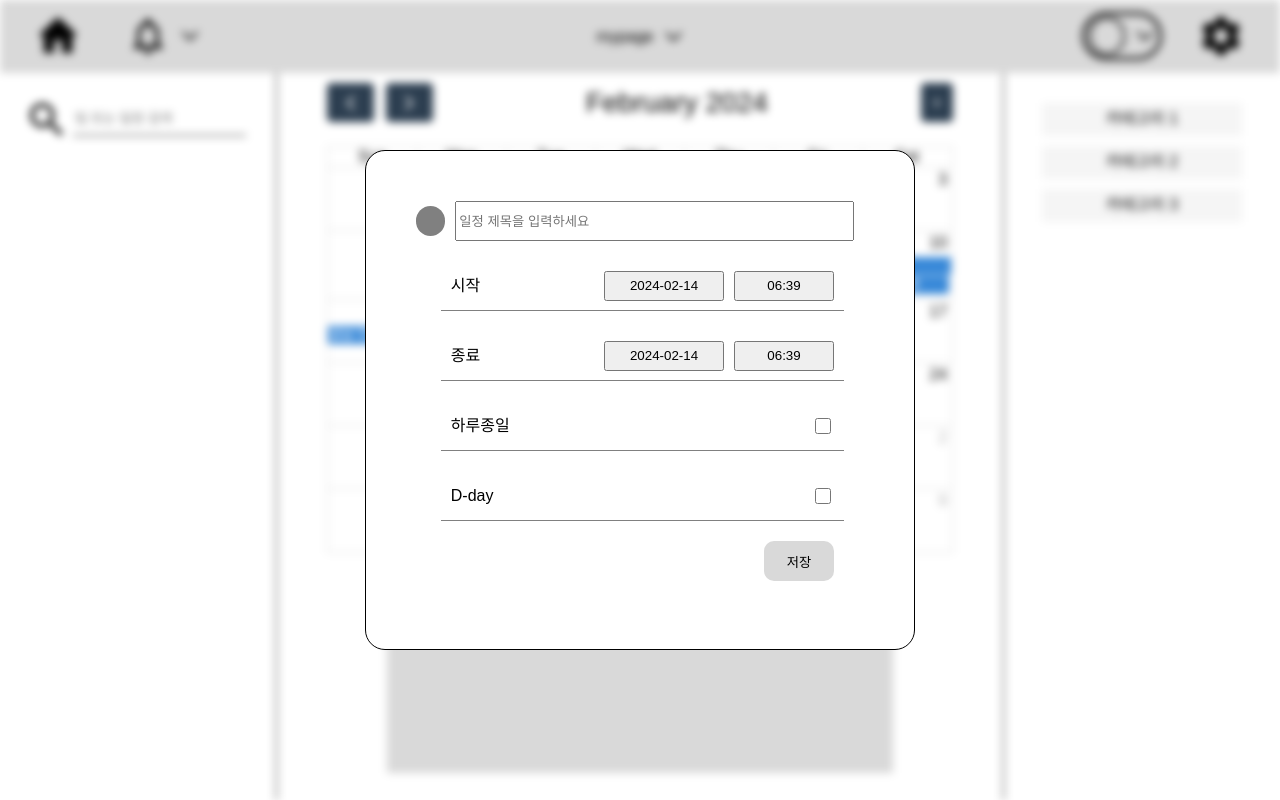
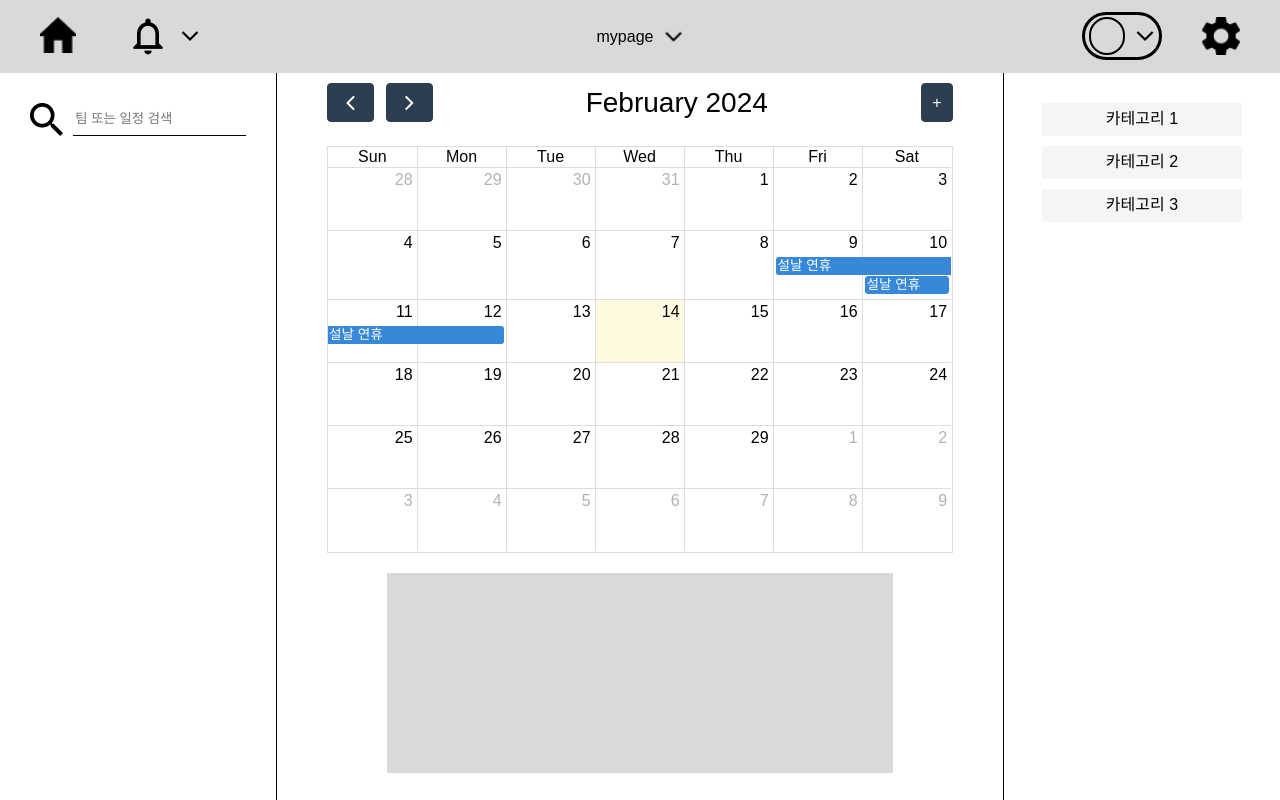
Before and after one commit to SFOC-scheduler/SFOC-frontend, a React (Create React App) app: page /main/mypage in a window 1280 px wide. Built offline with nearby package versions, Linux system fonts and the light colour scheme.

Commit message:
recoil popup state manage

```diff
--- a/package.json
+++ b/package.json
@@ -21,6 +21,7 @@
     "react-router-dom": "^5.2.0",
     "react-scripts": "5.0.1",
     "react-time-picker": "^6.6.0",
+    "recoil": "^0.7.7",
     "styled-components": "^6.1.8",
     "web-vitals": "^2.1.4"
   },
--- a/src/index.tsx
+++ b/src/index.tsx
@@ -3,6 +3,7 @@ import ReactDOM from "react-dom/client";
 import App from "./App";
 import { QueryClientProvider } from "react-query";
 import { QueryClient } from "react-query";
+import { RecoilRoot } from "recoil";
 
 const root = ReactDOM.createRoot(
   document.getElementById("root") as HTMLElement
@@ -12,8 +13,10 @@ const queryClient = new QueryClient();
 
 root.render(
   <div>
-    <QueryClientProvider client={queryClient}>
-      <App />
-    </QueryClientProvider>
+    <RecoilRoot>
+      <QueryClientProvider client={queryClient}>
+        <App />
+      </QueryClientProvider>
+    </RecoilRoot>
   </div>
 );
--- a/src/route/Main/Main.tsx
+++ b/src/route/Main/Main.tsx
@@ -8,8 +8,14 @@ import Main_LeftPanel from "./Main_LeftPanel";
 import Main_RightPanel from "./Main_RightPanel";
 import { useParams } from "react-router-dom";
 import MakeSchedule from "../PopUp/MakeSchedule";
+import { useRecoilState, useRecoilValue } from "recoil";
+import { makeSchedule } from "../PopUp/PopupState";
 
-const Container = styled.div`
+interface ContainerProps {
+  isBlurred: boolean;
+}
+
+const Container = styled.div<ContainerProps>`
   width: 100vw;
   height: 100vh;
   max-width: 1920px;
@@ -19,7 +25,7 @@ const Container = styled.div`
   display: flex;
   flex-direction: column;
   justify-content: center;
-  filter: blur(4px);
+  ${({ isBlurred }) => isBlurred && "filter: blur(4px);"}
 `;
 
 const MainContainer = styled.div`
@@ -49,13 +55,14 @@ interface Params {
 
 function Main() {
   let { teamName } = useParams<Params>(); //현제 팀 가져오기
+  const isScheduleOpen = useRecoilValue(makeSchedule);
 
   //const { isLoading, data } = useQuery<IApi>("api", fetchApi);
   //console.log(data);
 
   return (
     <div>
-      <Container>
+      <Container isBlurred={isScheduleOpen}>
         <Main_header></Main_header>
 
         <MainContainer>
@@ -64,7 +71,7 @@ function Main() {
           <Main_RightPanel></Main_RightPanel>
         </MainContainer>
       </Container>
-      <MakeSchedule></MakeSchedule>
+      {isScheduleOpen && <MakeSchedule />}
     </div>
   );
 }
--- a/src/route/Main/Main_Calendar.tsx
+++ b/src/route/Main/Main_Calendar.tsx
@@ -3,7 +3,9 @@ import dayGridPlugin from "@fullcalendar/daygrid";
 import interactionPlugin, { DateClickArg } from "@fullcalendar/interaction";
 import FullCalendar from "@fullcalendar/react";
 import { useRef, useState } from "react";
+import { useSetRecoilState } from "recoil";
 import styled from "styled-components";
+import { makeSchedule } from "../PopUp/PopupState";
 
 const Container = styled.div`
   display: flex;
@@ -46,8 +48,10 @@ function Main_Calendar() {
     },
   ]);
 
-  const makeSchedule = () => {
+  const setScheduleOpen = useSetRecoilState(makeSchedule);
+  const addSchedule = () => {
     //open makeSchedule popup
+    setScheduleOpen(true);
   };
 
   function getEventsByDate(date: String) {
@@ -76,7 +80,7 @@ function Main_Calendar() {
         customButtons={{
           addBtn: {
             text: "+",
-            click: makeSchedule,
+            click: addSchedule,
           },
         }}
         events={events}
--- a/src/route/PopUp/MakeSchedule.tsx
+++ b/src/route/PopUp/MakeSchedule.tsx
@@ -3,6 +3,8 @@ import DatePicker from "react-datepicker";
 import "react-datepicker/dist/react-datepicker.css";
 import TimePicker from "react-time-picker";
 import { useState } from "react";
+import { useSetRecoilState } from "recoil";
+import { makeSchedule } from "./PopupState";
 
 const Container = styled.div`
   position: fixed;
@@ -137,6 +139,12 @@ function MakeSchedule() {
     .toString()
     .padStart(2, "0")}:${endTime.getMinutes().toString().padStart(2, "0")}`;
 
+  const setScheduleOpen = useSetRecoilState(makeSchedule);
+  const closeSchedule = () => {
+    //open makeSchedule popup
+    setScheduleOpen(false);
+  };
+
   return (
     <Container>
       <Popup>
@@ -196,7 +204,7 @@ function MakeSchedule() {
           </Details>
         </Popup_Main>
         <Popup_Footer>
-          <ConfirmBtn>저장</ConfirmBtn>
+          <ConfirmBtn onClick={closeSchedule}>저장</ConfirmBtn>
         </Popup_Footer>
       </Popup>
     </Container>
--- /dev/null
+++ b/src/route/PopUp/PopupState.tsx
@@ -0,0 +1,7 @@
+// src/recoil/PopupState.js
+import { atom } from "recoil";
+
+export const makeSchedule = atom({
+  key: "makeSchedule",
+  default: false,
+});
```
Also changed, not shown: 1 other file (tests, documents, lock files or other folders).
